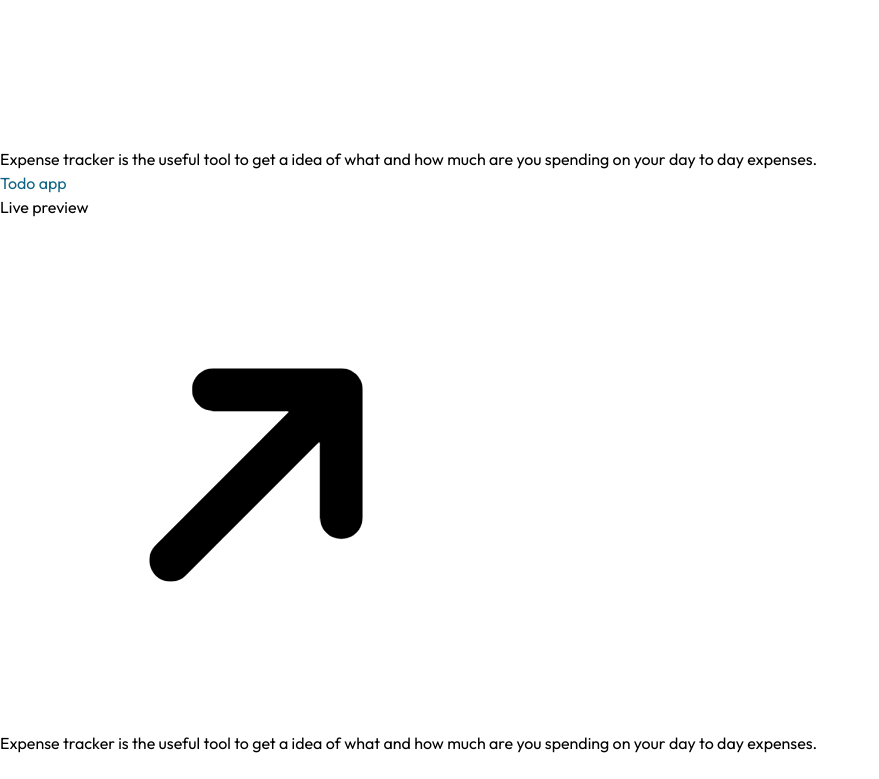
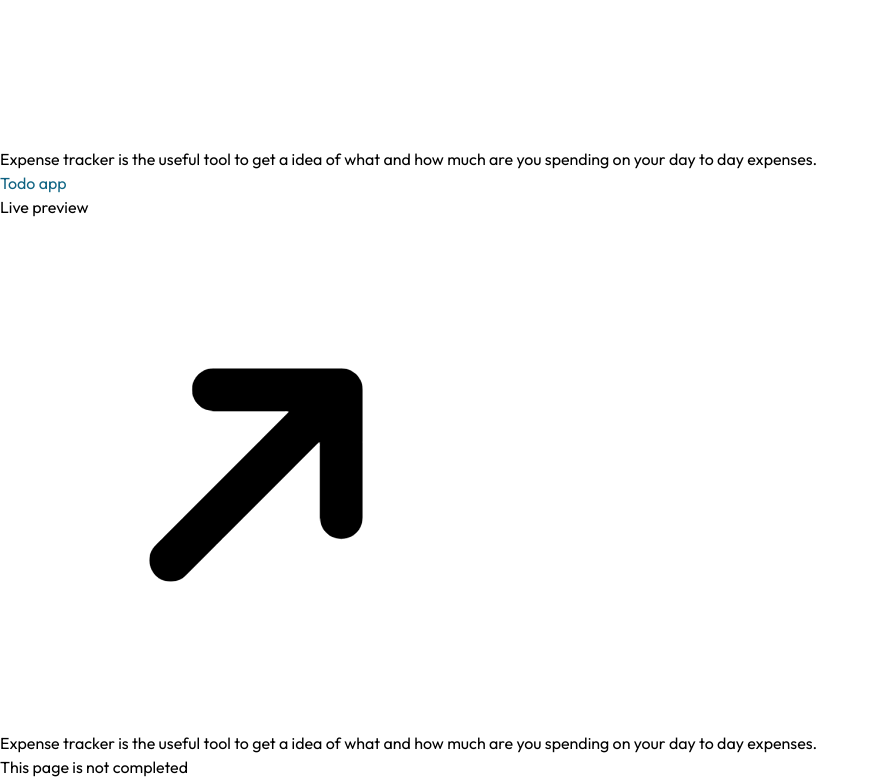
Before and after one commit to anupdhakal69/Portfolio, a React (Vite) app: page /portfolio in a window 1280 px wide. Shown: the part 1673-2452 px from the top of the page, without its empty margins (0-879 px from the left). Before the commit the page ends 2428 px from the top, so only its background shows below. Built offline with nearby package versions, Linux system fonts and the light colour scheme.

Commit message:
Update Portfolio.jsx

```diff
--- a/src/pages/Portfolio.jsx
+++ b/src/pages/Portfolio.jsx
@@ -23,7 +23,7 @@ const Portfolio = () => {
         <p className='font-medium text-gray-700'>Expense tracker is the useful tool to get a idea of what and how much are you spending on your day to day expenses.</p>
       </div>
 
-
+        <p classname='text-5xl text-blue-700 font-semibold'>This page is not completed</p>
     </div>
   )
 }
```
